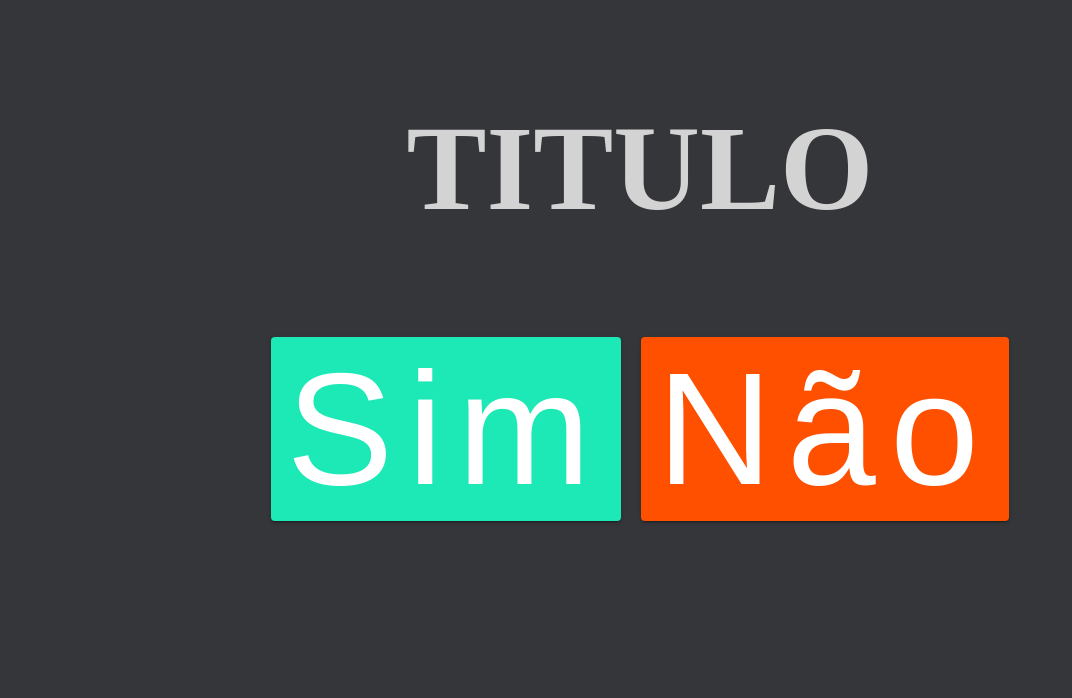
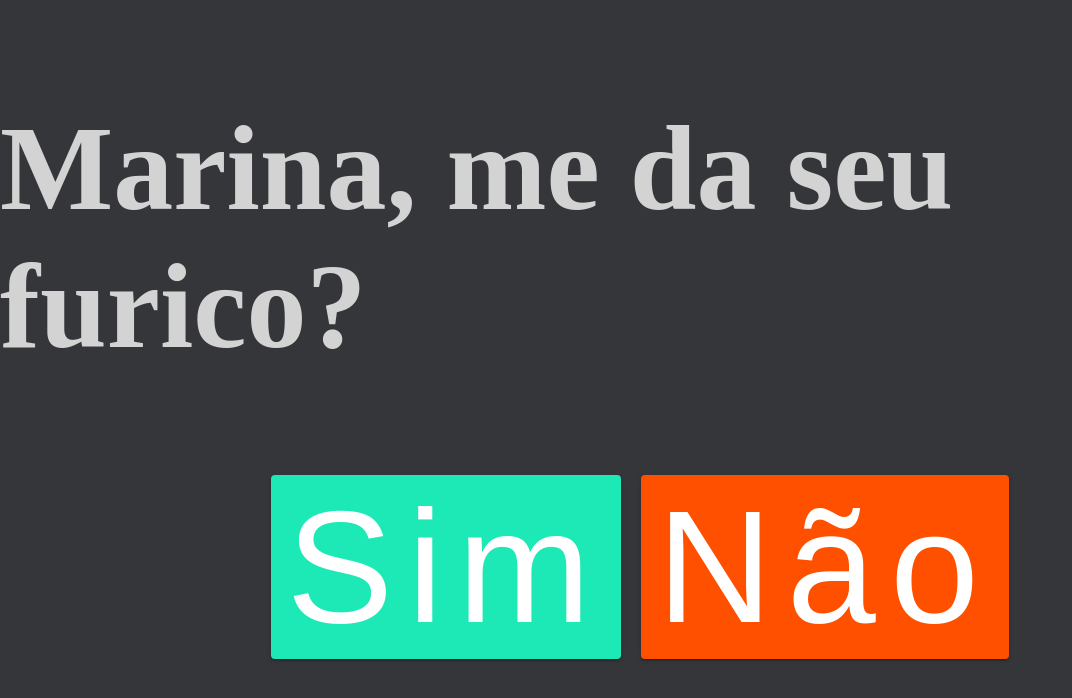
Before and after one commit to eagoramarina/furico, a plain HTML site: page index.html in a window 1280 px wide. Shown: the whole page, without its empty margins (0-1072 px from the left). Drawn offline with Linux system fonts and the light colour scheme.

Commit message:
Update index.html

```diff
--- a/index.html
+++ b/index.html
@@ -76,7 +76,7 @@
 
 <body>
     <div class="container">
-        <h2>TITULO</h2>
+        <h2>Marina, me da seu furico?</h2>
         <div>
             <button class="button yes">Sim</button>
             <button id="no" class="button no" onclick="myFunction()">Não</button>
```
